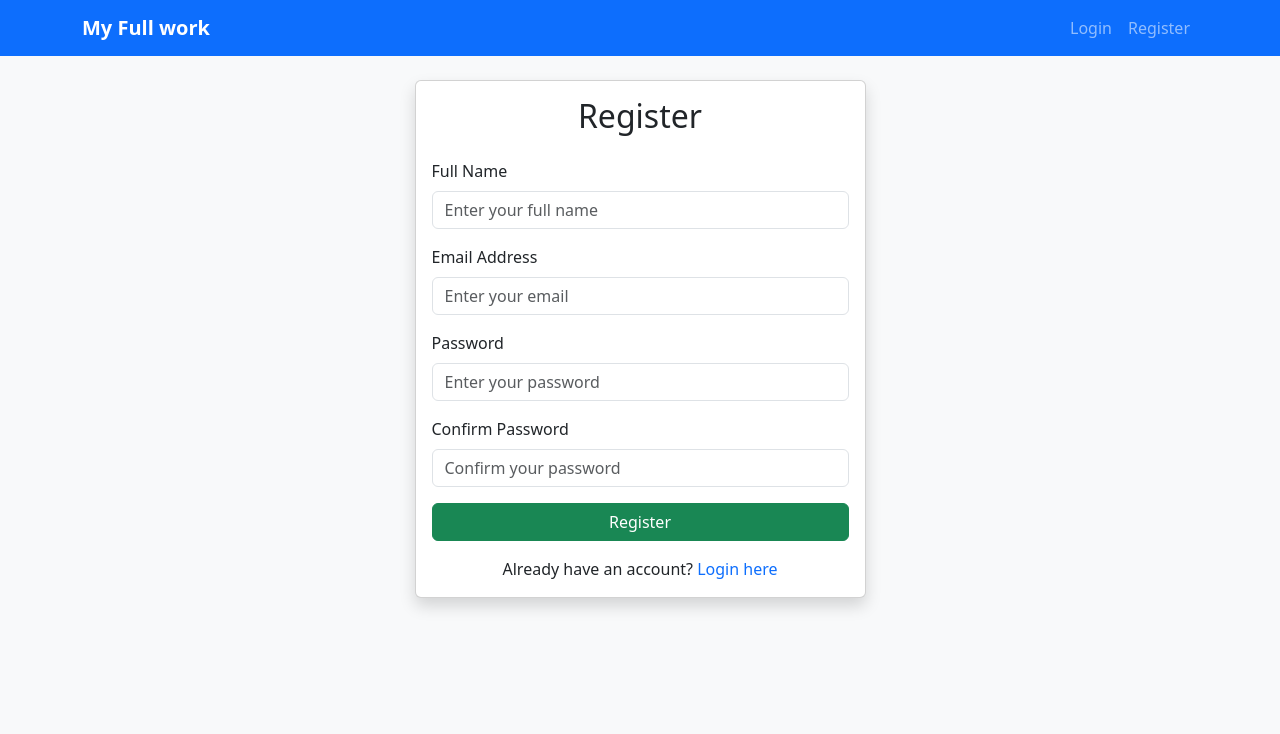
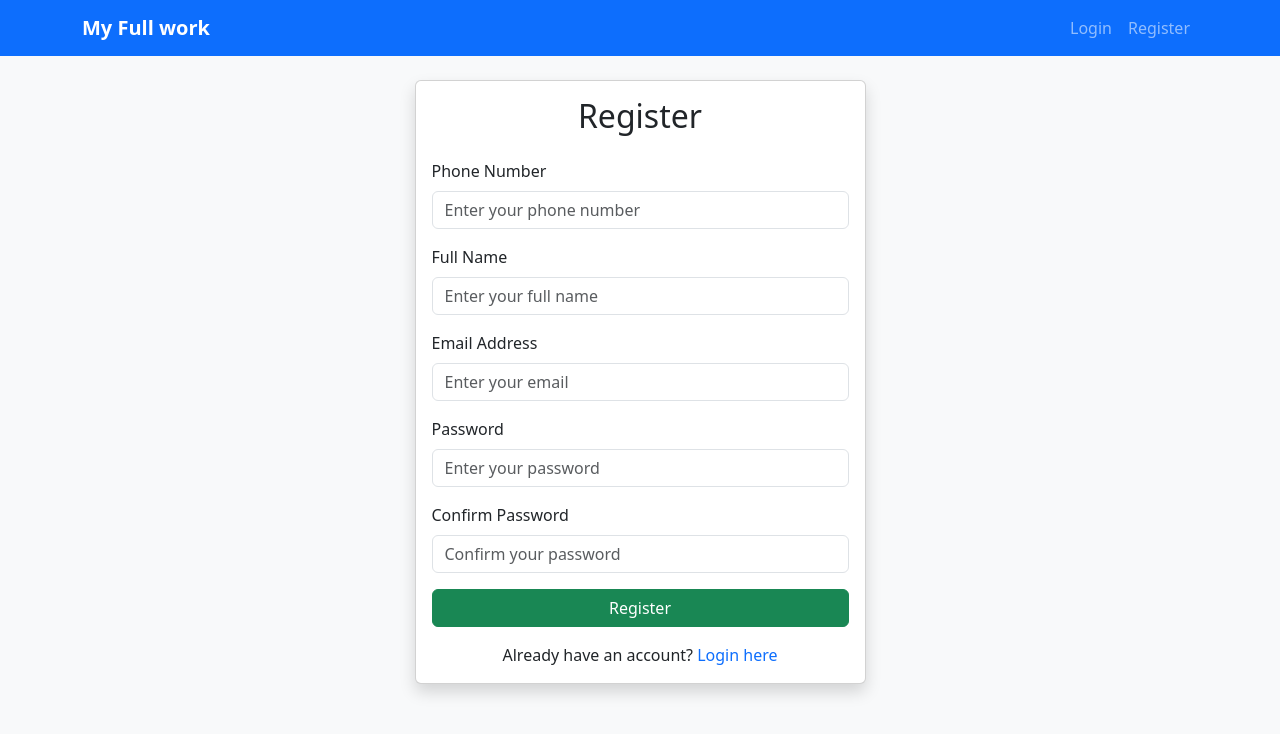
Before and after one commit to isahityakarn/curdwithlogin_reactjs, a React (Create React App) app: page /register in a window 1280 px wide. Shown: the top 734 px of the page. Built offline with nearby package versions, Linux system fonts and the light colour scheme.

Commit message:
add register final

```diff
--- a/src/components/Login_old.js
+++ b/src/components/Login_old.js
@@ -218,6 +218,11 @@ const Login = () => {
                 </button>
               </form>
             )}
+              {/* Register link added below */}
+              <div className="text-center mt-3">
+                <span>Don't have an account? </span>
+                <a href="/register" className="btn btn-link p-0">Register here</a>
+              </div>
           </div>
         </div>
       </div>
--- a/src/components/Register.js
+++ b/src/components/Register.js
@@ -6,6 +6,7 @@ const Register = () => {
   const [formData, setFormData] = useState({
     name: '',
     email: '',
+    phone: '',
     password: '',
     confirmPassword: ''
   });
@@ -47,6 +48,12 @@ const Register = () => {
       newErrors.email = 'Email is invalid';
     }
 
+    if (!formData.phone) {
+      newErrors.phone = 'Phone number is required';
+    } else if (!/^\d{10}$/.test(formData.phone)) {
+      newErrors.phone = 'Phone number must be 10 digits';
+    }
+
     if (!formData.password) {
       newErrors.password = 'Password is required';
     } else if (formData.password.length < 6) {
@@ -80,7 +87,7 @@ const Register = () => {
     setLoading(true);
 
     try {
-      const result = await register(formData.name, formData.email, formData.password);
+  const result = await register(formData.name, formData.email, formData.phone, formData.password);
 
       if (result.success) {
         setMessage(result.message);
@@ -89,6 +96,7 @@ const Register = () => {
         setFormData({
           name: '',
           email: '',
+          phone: '',
           password: '',
           confirmPassword: ''
         });
@@ -141,6 +149,26 @@ const Register = () => {
             )}
 
             <form onSubmit={handleSubmit}>
+              <div className="mb-3">
+                <label htmlFor="phone" className="form-label">
+                  Phone Number
+                </label>
+                <input
+                  type="tel"
+                  className={`form-control ${errors.phone ? 'is-invalid' : ''}`}
+                  id="phone"
+                  name="phone"
+                  value={formData.phone}
+                  onChange={handleChange}
+                  placeholder="Enter your phone number"
+                  autoComplete="tel"
+                />
+                {errors.phone && (
+                  <div className="invalid-feedback d-block">
+                    {errors.phone}
+                  </div>
+                )}
+              </div>
               <div className="mb-3">
                 <label htmlFor="name" className="form-label">
                   Full Name
--- a/src/context/AuthContext.js
+++ b/src/context/AuthContext.js
@@ -68,14 +68,14 @@ export const AuthProvider = ({ children }) => {
     }
   };
 
-  const register = async (name, email, password) => {
+  const register = async (name, email, phone_no, password) => {
     try {
       const response = await fetch('http://localhost:5050/api/users/register', {
         method: 'POST',
         headers: {
           'Content-Type': 'application/json',
         },
-        body: JSON.stringify({ name, email, password }),
+        body: JSON.stringify({ name, email, phone_no, password }),
       });
 
       const data = await response.json();
```
